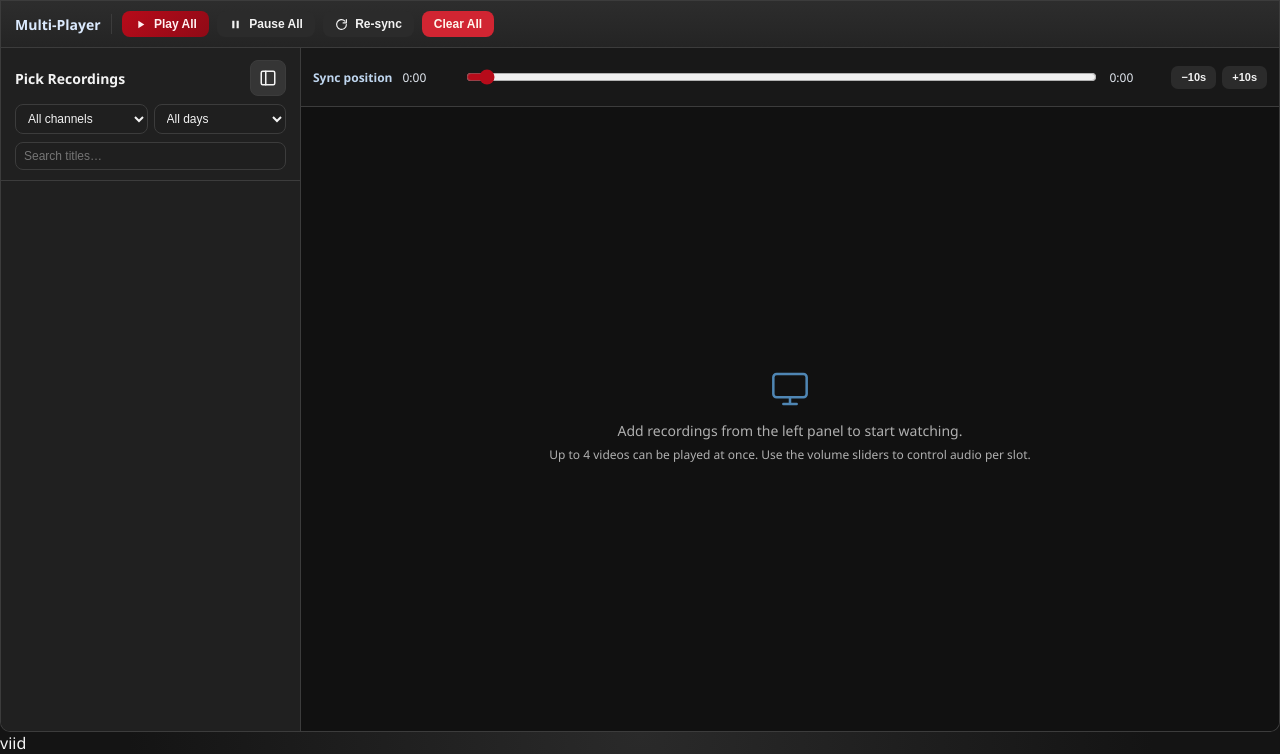
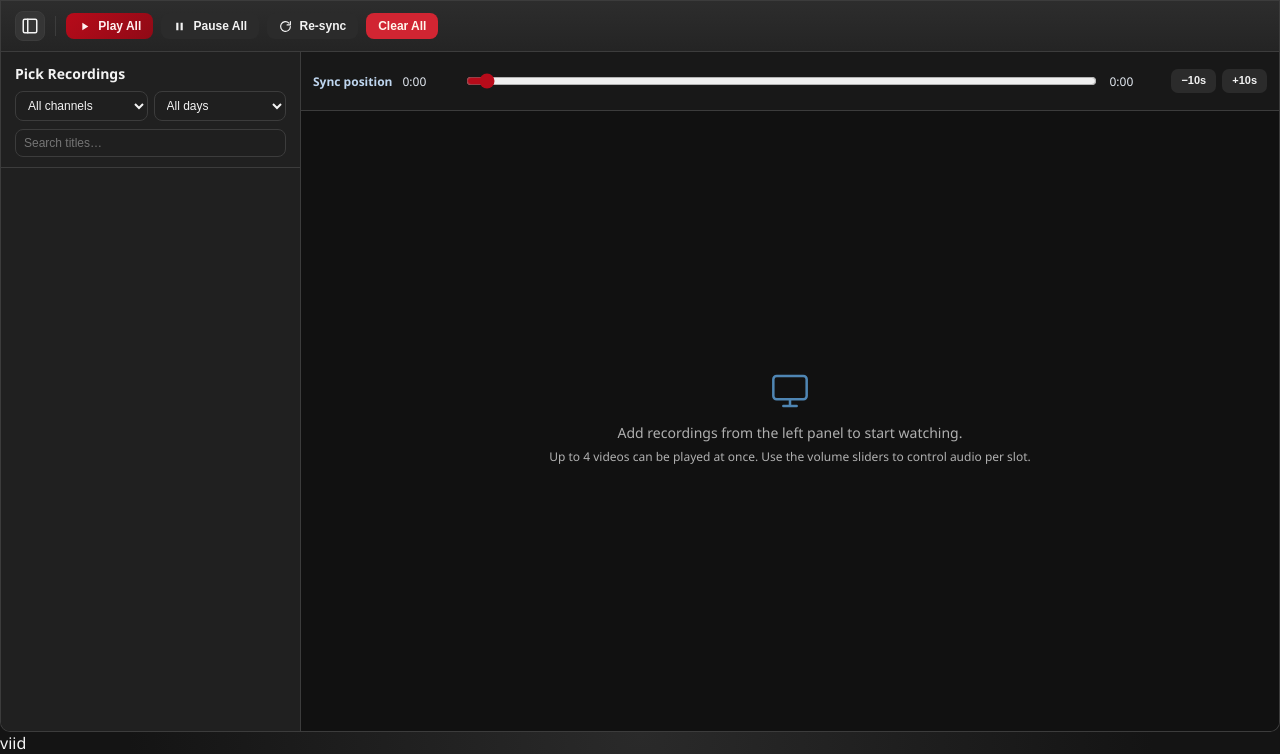
Before and after one commit to jesseloewen/VStreamware, a Flask app: page /multi-player in a window 1280 px wide. Shown: the part 68-822 px from the top of the page. Run offline with Flask 3, Linux system fonts and the light colour scheme; data that the repository does not hold is empty; some libraries are stand-ins or nearby versions.

Commit message:
colable panel for multiview

```diff
--- a/app/static/styles/multi_player.css
+++ b/app/static/styles/multi_player.css
@@ -77,6 +77,14 @@
     border-radius: 8px;
 }
 
+/* Picker toggle sits in the toolbar — match the toolbar button height */
+.mp-toolbar .mp-picker-toggle {
+    width: 30px;
+    height: 30px;
+    border-radius: 8px;
+    padding: 0;
+}
+
 .mp-sync-status {
     margin-left: auto;
     font-size: 12px;
@@ -128,7 +136,6 @@
 .mp-picker-header-title-row {
     display: flex;
     align-items: center;
-    justify-content: space-between;
     gap: 8px;
 }
 
@@ -136,13 +143,6 @@
     margin: 0;
     font-size: 14px;
     font-weight: 700;
-    overflow: hidden;
-    text-overflow: ellipsis;
-    white-space: nowrap;
-}
-
-.mp-picker-toggle {
-    flex-shrink: 0;
 }
 
 .mp-picker-filters {
--- a/app/templates/multi_player.html
+++ b/app/templates/multi_player.html
@@ -48,7 +48,20 @@
 
             <!-- Toolbar -->
             <div class="mp-toolbar" role="toolbar" aria-label="Multi-player controls">
-                <span class="mp-toolbar-title">Multi-Player</span>
+                <button
+                    type="button"
+                    class="panel-hamburger mp-picker-toggle"
+                    id="mp-picker-toggle"
+                    aria-controls="mp-picker-panel"
+                    aria-expanded="true"
+                    aria-label="Hide recordings picker"
+                >
+                    <svg class="panel-icon" viewBox="0 0 24 24" fill="none" stroke="currentColor" stroke-width="2" stroke-linecap="round" stroke-linejoin="round" aria-hidden="true">
+                        <rect width="18" height="18" x="3" y="3" rx="2"/>
+                        <path d="M9 3v18"/>
+                    </svg>
+                    <span class="panel-toggle-text" data-expanded-label="Hide Picker" data-collapsed-label="Show Picker">Hide Picker</span>
+                </button>
                 <span class="mp-toolbar-sep" aria-hidden="true"></span>
                 <div class="mp-toolbar-actions">
                     <button type="button" id="mp-play-all" aria-label="Play all videos">
@@ -72,24 +85,10 @@
             <div class="mp-body">
 
                 <!-- ── Left: recording picker ── -->
-                <aside class="mp-picker-panel" aria-label="Recording picker">
+                <aside class="mp-picker-panel" id="mp-picker-panel" aria-label="Recording picker">
                     <div class="mp-picker-header">
                         <div class="mp-picker-header-title-row">
                             <h3>Pick Recordings</h3>
-                            <button
-                                type="button"
-                                class="panel-hamburger mp-picker-toggle"
-                                id="mp-picker-toggle"
-                                aria-controls="mp-picker-list"
-                                aria-expanded="true"
-                                aria-label="Hide recordings picker"
-                            >
-                                <svg class="panel-icon" viewBox="0 0 24 24" fill="none" stroke="currentColor" stroke-width="2" stroke-linecap="round" stroke-linejoin="round" aria-hidden="true">
-                                    <rect width="18" height="18" x="3" y="3" rx="2"/>
-                                    <path d="M9 3v18"/>
-                                </svg>
-                                <span class="panel-toggle-text" data-expanded-label="Hide Picker" data-collapsed-label="Show Picker">Hide Picker</span>
-                            </button>
                         </div>
                         <div class="mp-picker-filters">
                             <select id="mp-filter-channel" aria-label="Filter by channel">
```
